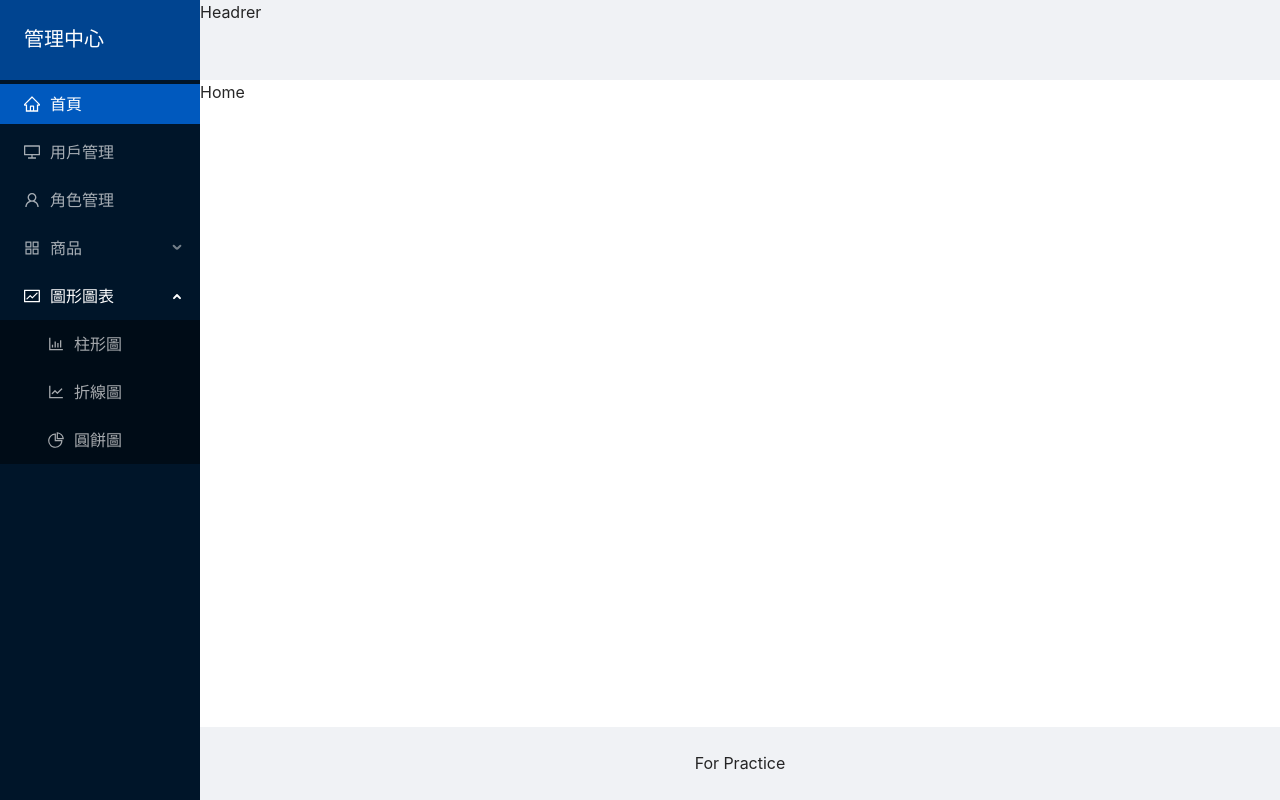
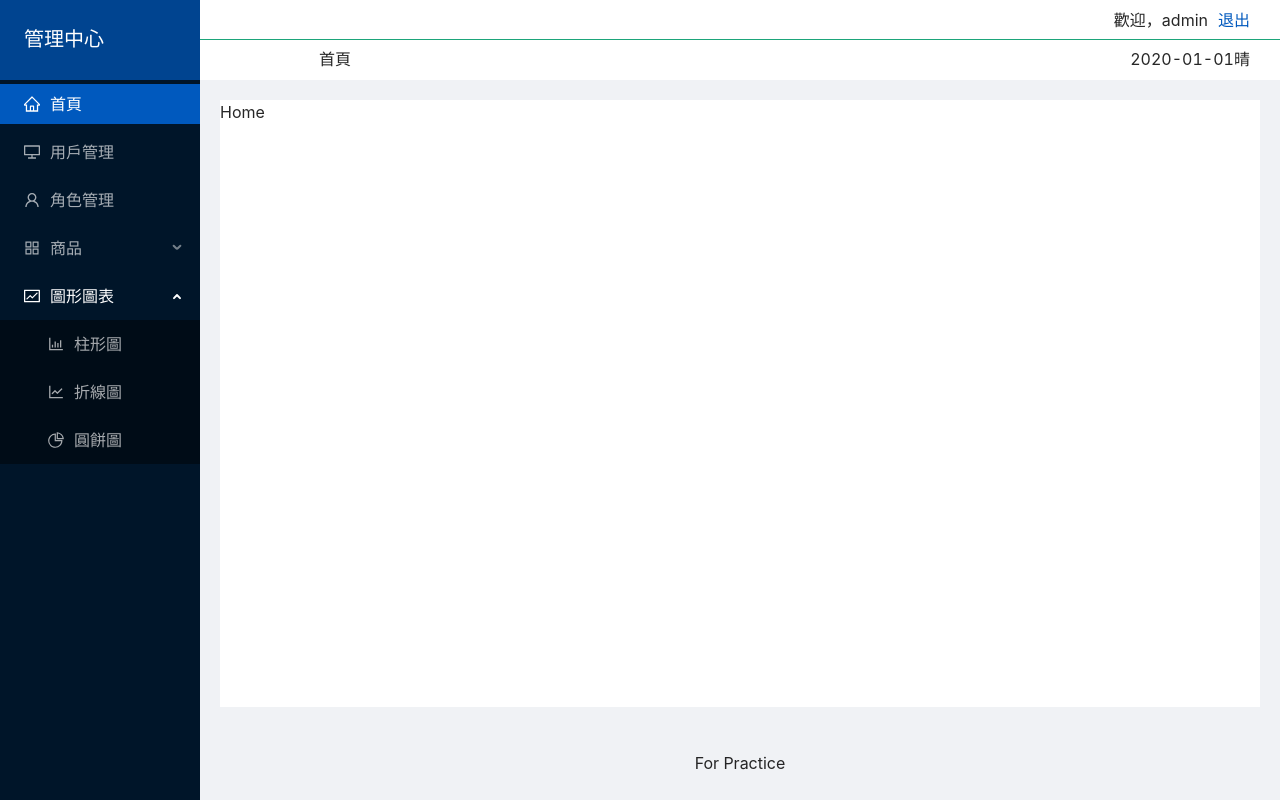
Before and after one commit to SimonLiu0911/BackstageByReact17, a React (Create React App) app: page /home in a window 1280 px wide. Built offline with nearby package versions, Linux system fonts and the light colour scheme; the HTML template or start-up script is replaced by a standard one.

Commit message:
header static page

```diff
--- a/src/components/header/header.jsx
+++ b/src/components/header/header.jsx
@@ -1,12 +1,22 @@
-import React from 'react';
-import { HeaderStyle } from './headerStyle';
+import React from "react";
+import { HeaderStyle, HeaderTopStyle,HeaderBottomStyle } from "./headerStyle";
 
 const Header = () => {
-	return (
-		<HeaderStyle>
-			Headrer
-		</HeaderStyle>
-	);
-}
+  return (
+    <HeaderStyle>
+      <HeaderTopStyle>
+        <span>歡迎，admin</span>
+        <a href="javascript:;">退出</a>
+      </HeaderTopStyle>
+      <HeaderBottomStyle>
+        <div className="header-bottom-left">首頁</div>
+        <div className="header-bottom-right">
+          <span>2020-01-01</span>
+          <span>晴</span>
+        </div>
+      </HeaderBottomStyle>
+    </HeaderStyle>
+  );
+};
 
 export default Header;
--- a/src/components/header/headerStyle.jsx
+++ b/src/components/header/headerStyle.jsx
@@ -2,4 +2,31 @@ import styled from "@emotion/styled";
 
 export const HeaderStyle = styled.div`
   height: 80px;
+  background-color: #fff;
 `;
+
+export const HeaderTopStyle = styled.div`
+  border-bottom: 1px solid #1da57a;
+  height: 40px;
+  text-align: right;
+  line-height: 40px;
+  padding-right: 30px;
+  span {
+    margin-right: 10px;
+  }
+`;
+
+export const HeaderBottomStyle = styled.div`
+  height: 40px;
+  display: flex;
+  align-items: center;
+  .header-bottom-left {
+    width: 25%;
+    text-align: center;
+}
+.header-bottom-right {
+	width: 75%;
+    text-align: right;
+	padding-right: 30px;
+  }
+`;
--- a/src/pages/admin/admin.jsx
+++ b/src/pages/admin/admin.jsx
@@ -26,7 +26,7 @@ const Admin = () => {
       </Sider>
       <Layout>
         <Header>Header</Header>
-        <Content style={{ backgroundColor: "#fff" }}>
+        <Content style={{ backgroundColor: "#fff", margin: "20px" }}>
           <Switch>
             <Route path="/home" component={Home}></Route>
             <Route path="/role" component={Role}></Route>
```
